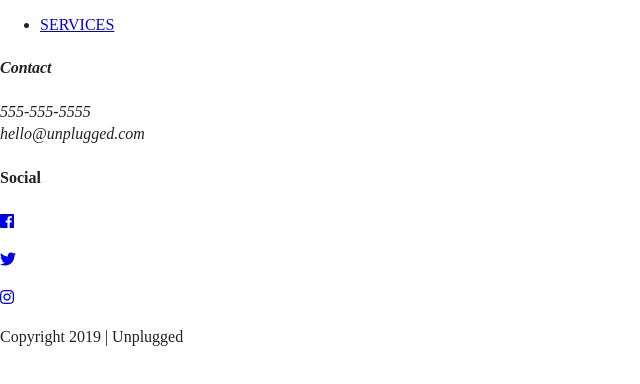
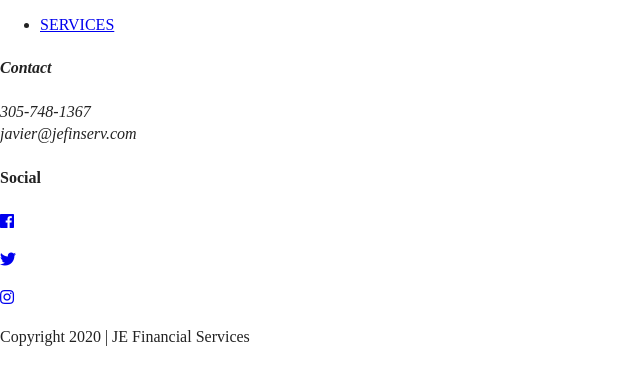
Before and after one commit to javibier/jefinserv3, a plain HTML site: page index.html in a window 1280 px wide. Shown: the part 42-426 px from the top of the page, without its empty margins (0-640 px from the left). Drawn offline with nearby package versions, Linux system fonts and the light colour scheme.

Commit message:
update contact

```diff
--- a/index.html
+++ b/index.html
@@ -45,8 +45,8 @@
         <address class="contact">
          <h4>Contact</h4>
           <p>
-            555-555-5555<br>
-            hello@unplugged.com
+            305-748-1367<br>
+            javier@jefinserv.com
           </p>
         </address>
         <div class="social">
@@ -67,7 +67,7 @@
     </div> <!--footer content-wrapper ends-->
 
     <div class="copyright">
-      <p>Copyright 2019 | Unplugged</p>
+      <p>Copyright 2020 | JE Financial Services</p>
     </div>
   </footer>
 
```
Also changed, not shown: services/index.html (+3 -3 lines).
